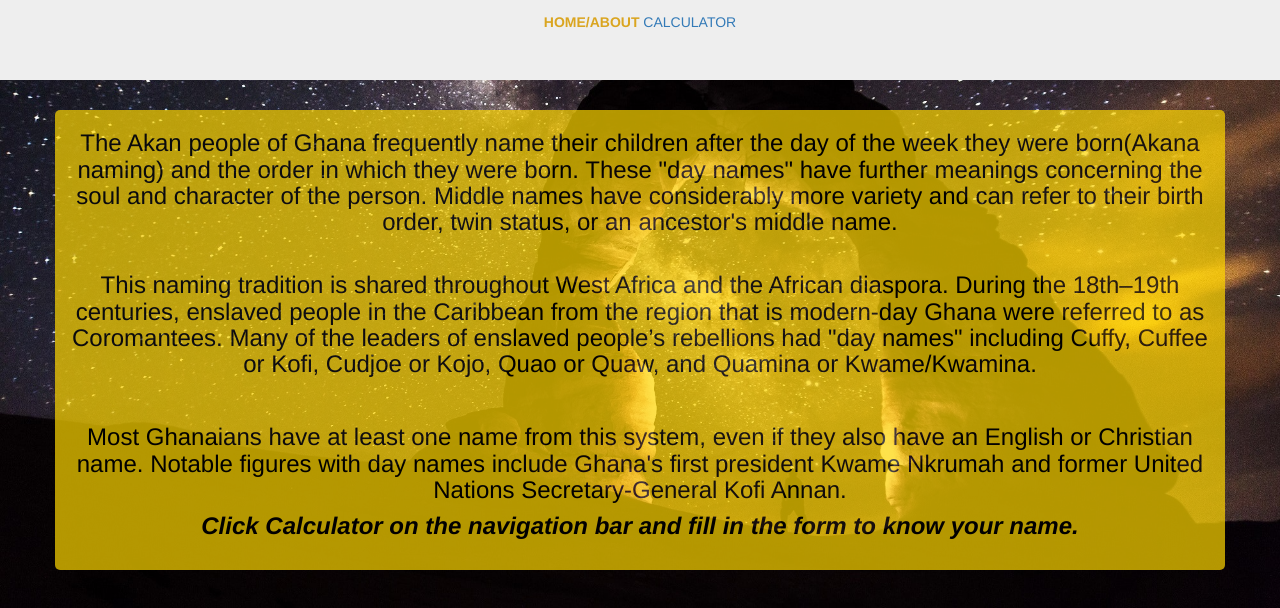
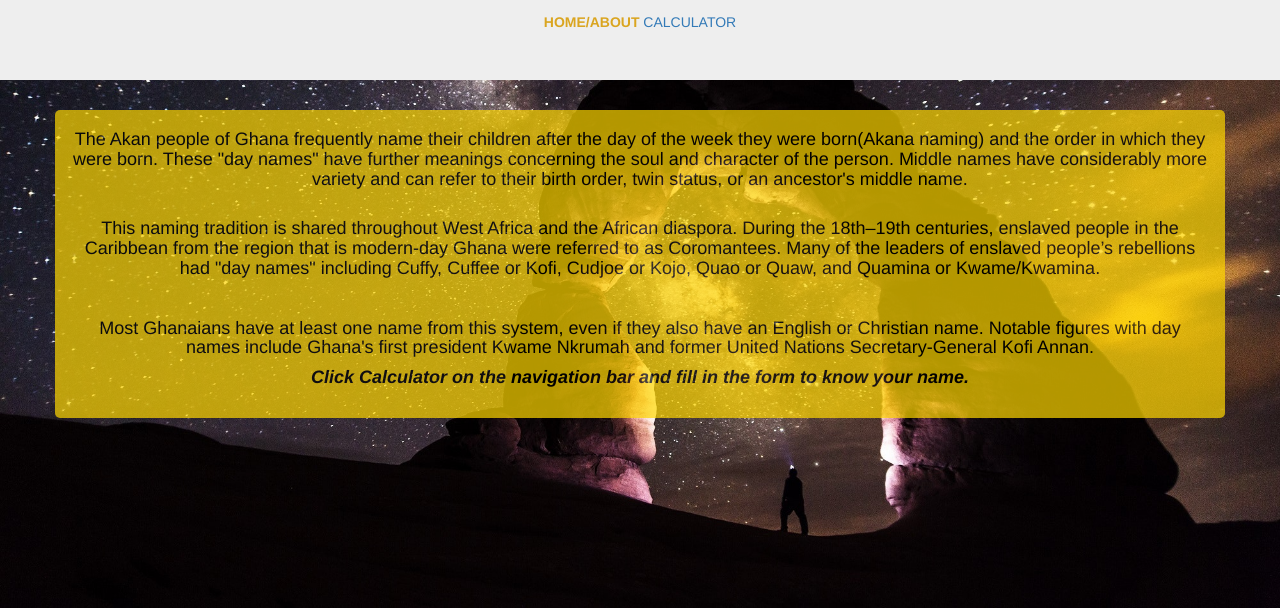
Before and after one commit to Rodgersouko/AKAN-NAMING, a plain HTML site: page index.html in a window 1280 px wide. Shown: the part 180-788 px from the top of the page. Drawn offline with nearby package versions, Linux system fonts and the light colour scheme.

Commit message:
reduced landing page text-size

```diff
--- a/index.html
+++ b/index.html
@@ -17,14 +17,14 @@
         <strong><a style="color: goldenrod;href="index.html">HOME/ABOUT</a></strong>
         <a href="calculator.html">CALCULATOR</a>
       </div>
-      <h3>
+      <h4>
         <div class="container text-center">
           <p>The Akan people of Ghana frequently name their children after the day of the week they were born(Akana naming) and the order in which they were born. These "day names" have further meanings concerning the soul and character of the person. Middle names have considerably more variety and can refer to their birth order, twin status, or an ancestor's middle name.</p><br>
           <p>This naming tradition is shared throughout West Africa and the African diaspora. During the 18th–19th centuries, enslaved people in the Caribbean from the region that is modern-day Ghana were referred to as Coromantees. Many of the leaders of enslaved people’s rebellions had "day names" including Cuffy, Cuffee or Kofi, Cudjoe or Kojo, Quao or Quaw, and Quamina or Kwame/Kwamina.</p><br>
           </p>Most Ghanaians have at least one name from this system, even if they also have an English or Christian name. Notable figures with day names include Ghana's first president Kwame Nkrumah and former United Nations Secretary-General Kofi Annan.</p>
           <strong><em><P>Click Calculator on the navigation bar and fill in the form to know your name.</P></em></strong>
       </div>
-      </h3>
+      </h4>
 
 </body>
 </html>
```
